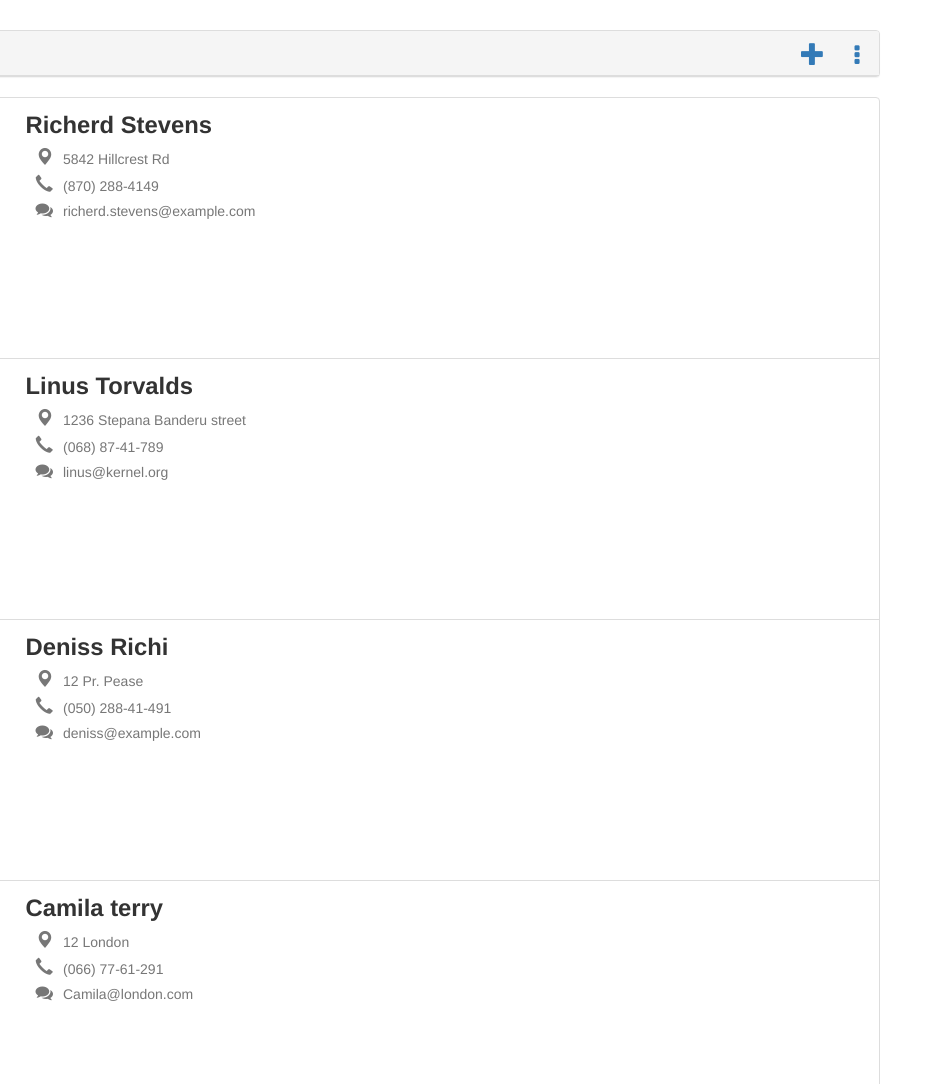
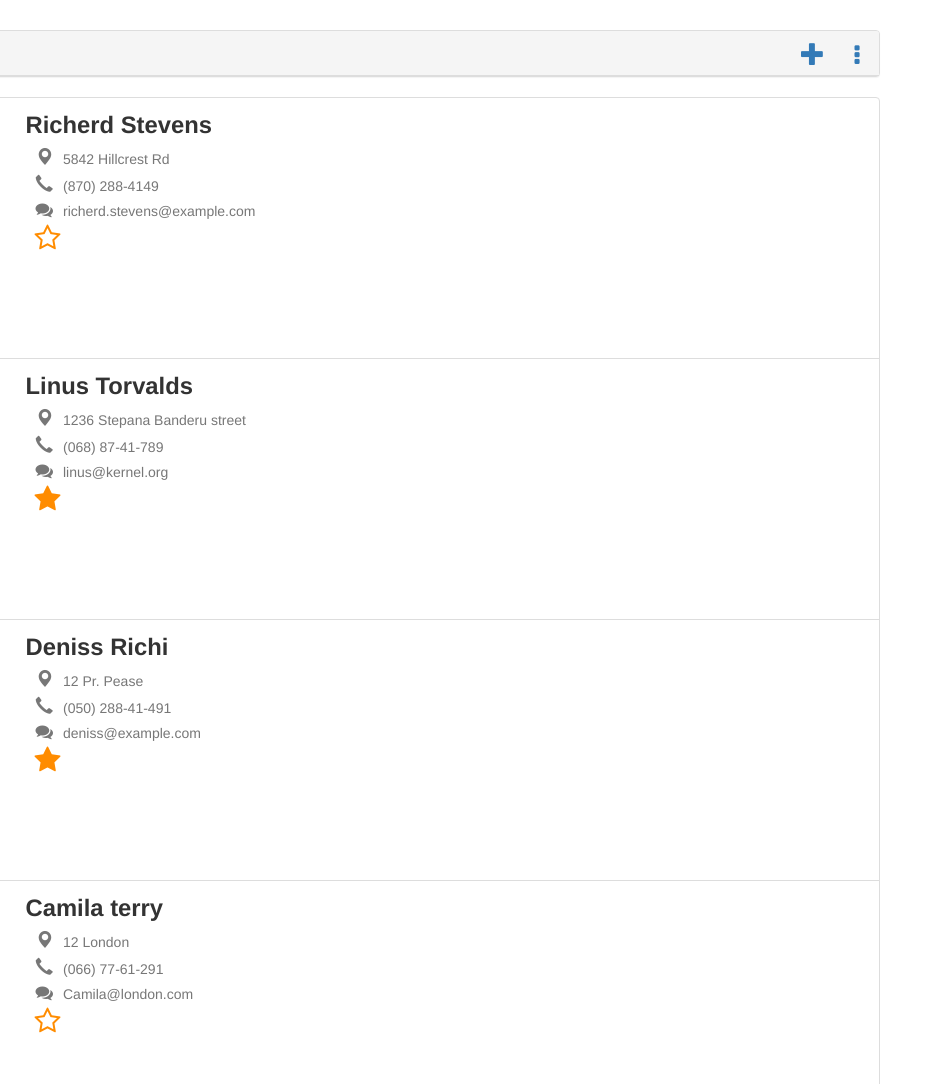
Before and after one commit to macnaer/-824, a React app: page / in a window 1280 px wide. Shown: the top 1084 px of the page, 345-1280 px from the left. Built offline with nearby package versions, Linux system fonts and the light colour scheme.

Commit message:
Onstar change

```diff
--- a/src/Components/ContactList/ContactItem/ContacItem.js
+++ b/src/Components/ContactList/ContactItem/ContacItem.js
@@ -8,7 +8,8 @@ class ContactItem extends Component {
     phone: this.props.phone,
     email: this.props.email,
     gender: this.props.gender,
-    avatar: this.props.avatar
+    avatar: this.props.avatar,
+    star: this.props.star
   };
 
   onRandomAvatar = () => {
@@ -19,10 +20,21 @@ class ContactItem extends Component {
     });
   };
 
+  // onStar = () => {
+  //   this.setState({
+  //     star: !this.state.star
+  //   });
+  // };
+
   render() {
-    const { name, address, phone, email, gender, avatar } = this.state;
+    const { name, address, phone, email, gender, avatar, star } = this.state;
     const URL = `http://api.randomuser.me/portraits/${gender}/${avatar}.jpg`;
     //console.log("Data from ContactList ", this.props);
+
+    let starStyle = "fa fa-star-o fa-2x star";
+    if (this.props.star) {
+      starStyle = "fa fa-star fa-2x star";
+    }
     return (
       <Fragment>
         <li className="list-group-item">
@@ -59,6 +71,13 @@ class ContactItem extends Component {
               <span className="text-muted">{email}</span>
               <br />
             </span>
+            <span>
+              <i
+                className={starStyle}
+                aria-hidden="true"
+                onClick={this.props.onStarChange}
+              ></i>
+            </span>
           </div>
           <div className="clearfix"></div>
           <button className="btn btn-success" onClick={this.onRandomAvatar}>
--- a/src/Components/ContactList/ContactItem/ContactItem.css
+++ b/src/Components/ContactList/ContactItem/ContactItem.css
@@ -1,6 +1,14 @@
-.list-group-item {
+/* .list-group-item {
   cursor: pointer;
-}
+} */
 button {
   margin: 15px 0 0 15px;
 }
+span .fa {
+  margin-left: 9px;
+  cursor: pointer;
+}
+
+.star {
+  color: darkorange;
+}
--- a/src/Components/ContactList/ContactList.js
+++ b/src/Components/ContactList/ContactList.js
@@ -3,7 +3,7 @@ import "./ContactList.css";
 
 import ContactItem from "./ContactItem/ContacItem";
 
-const ContactList = ({ List }) => {
+const ContactList = ({ List, onStarChange }) => {
   // console.log("Props in ContactList ", List);
   const singleContact = List.map(item => {
     return (
@@ -15,6 +15,8 @@ const ContactList = ({ List }) => {
         email={item.email}
         gender={item.gender}
         avatar={item.avatar}
+        star={item.star}
+        onStarChange={() => onStarChange(item.id)}
       />
     );
   });
--- a/src/index.js
+++ b/src/index.js
@@ -16,7 +16,8 @@ class App extends React.Component {
         phone: "(870) 288-4149",
         email: "richerd.stevens@example.com",
         gender: "men",
-        avatar: 3
+        avatar: 3,
+        star: false
       },
       {
         id: uuid(),
@@ -25,7 +26,8 @@ class App extends React.Component {
         phone: "(068) 87-41-789",
         email: "linus@kernel.org",
         gender: "men",
-        avatar: 34
+        avatar: 34,
+        star: true
       },
       {
         id: uuid(),
@@ -34,7 +36,8 @@ class App extends React.Component {
         phone: "(050) 288-41-491",
         email: "deniss@example.com",
         gender: "men",
-        avatar: 76
+        avatar: 76,
+        star: true
       },
       {
         id: uuid(),
@@ -43,9 +46,22 @@ class App extends React.Component {
         phone: "(066) 77-61-291",
         email: "Camila@london.com",
         gender: "women",
-        avatar: 23
+        avatar: 23,
+        star: false
       }
     ]
+  };
+
+  onStarChange = id => {
+    // console.log("onStarChange ", id);
+    const index = this.state.List.findIndex(elem => elem.id === id);
+    let temList = this.state.List.slice();
+    temList[index].star = !temList[index].star;
+    this.setState(state => {
+      return {
+        star: !this.temList
+      };
+    });
   };
 
   render() {
@@ -81,7 +97,10 @@ class App extends React.Component {
               </ul>
             </div>
           </div>
-          <ContactList List={this.state.List} />
+          <ContactList
+            List={this.state.List}
+            onStarChange={this.onStarChange}
+          />
         </div>
       </div>
     );
```
